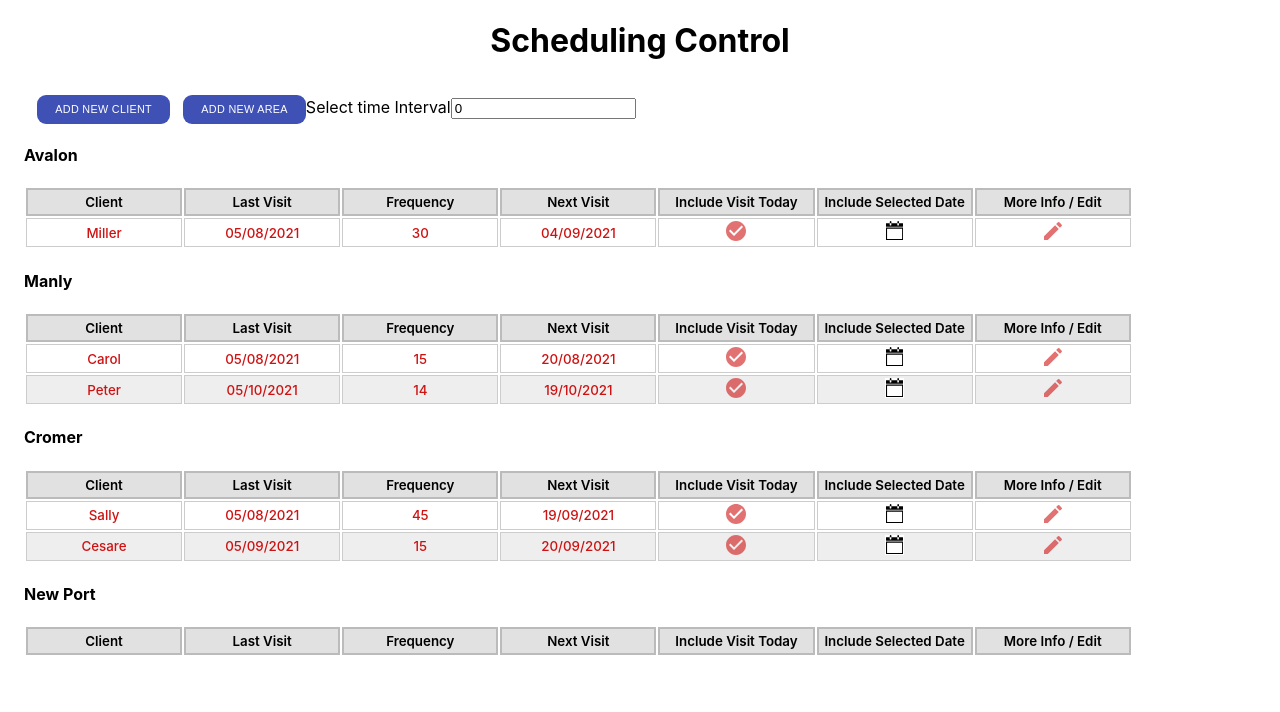
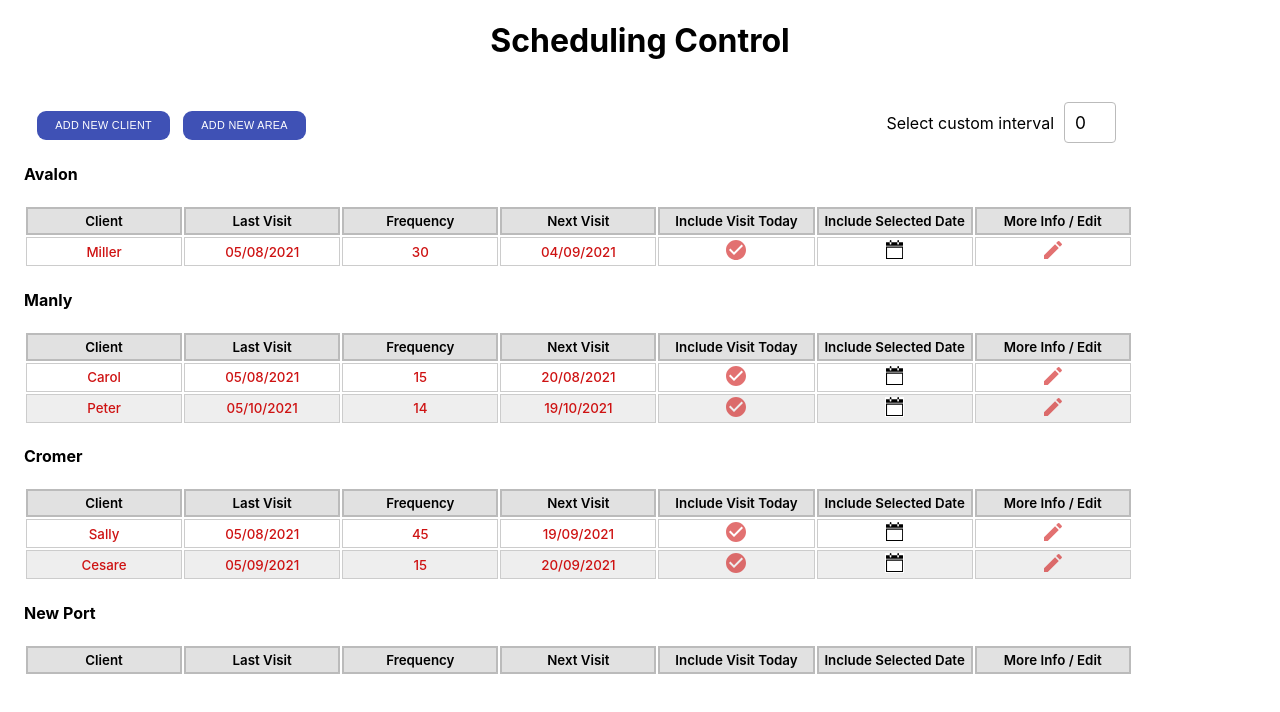
Before and after one commit to bravoarthur/gardener-control, a React (Create React App) app: page / in a window 1280 px wide. Shown: the top 712 px of the page. Built offline with nearby package versions, Linux system fonts and the light colour scheme.

Commit message:
Final Version

```diff
--- a/src/Components/Home/Home.jsx
+++ b/src/Components/Home/Home.jsx
@@ -3,7 +3,7 @@ import AddArea from '../AddArea/AddArea';
 import AddClient from '../AddClient/AddClient';
 import Edit from '../Edit/Edit';
 import ShowList from '../ShowList/ShowList';
-import { ButtonA } from '../UI';
+import { ButtonA, DivHome } from '../UI';
 
 
 function Home() {
@@ -19,9 +19,10 @@ function Home() {
     return (
 
         <>
-
-            {index === 0 ? <ButtonA onClick={()=> _handlePage(1)}>Add new Client</ButtonA> : '' }
-            {index === 0 ? <ButtonA onClick={()=> _handlePage(3)}>Add new Area</ButtonA> : '' }
+            <DivHome>
+                {index === 0 ? <ButtonA onClick={()=> _handlePage(1)}>Add new Client</ButtonA> : '' }
+                {index === 0 ? <ButtonA onClick={()=> _handlePage(3)}>Add new Area</ButtonA> : '' }
+            </DivHome>
             {pages[index]}
 
         </>
--- a/src/Components/ShowList/ShowList.jsx
+++ b/src/Components/ShowList/ShowList.jsx
@@ -1,6 +1,6 @@
 import React, { useContext, useState } from 'react';
 import { ClientsContext } from '../Contexts/ClientsContext';
-import { InputDate, Span, Table, Tbody, Td, Th, Tr } from '../UI';
+import { InputDate, InputNumberEdit, Span, Table, Tbody, Td, Th, Tr } from '../UI';
 import CheckCircleIcon from '@material-ui/icons/CheckCircle'
 import EditIcon from '@material-ui/icons/Edit'
 
@@ -8,9 +8,8 @@ import EditIcon from '@material-ui/icons/Edit'
 
 
 
+
 function ShowList({handlePage}) {
-
-    _handleClassDate('26/10/2021', 1)
 
 
     const {areaList, clientList, _handleTodayVisit, _handleSelectedDate, setEditPage} = useContext(ClientsContext)
@@ -45,6 +44,7 @@ function ShowList({handlePage}) {
 
     const _handleInterval = (event) => {
 
+        console.log(`novo state ${event.target.value}`)
         setIntervalSelector(event.target.value)
 
     }
@@ -55,7 +55,6 @@ function ShowList({handlePage}) {
         setEditPage(clientCapture)
         handlePage(2)
     }
-
 
     /*
     useEffect(() => {
@@ -76,9 +75,15 @@ function ShowList({handlePage}) {
 
         <Span>
 
-            <label>Select time Interval
-                <input type="number" defaultValue={intervalSelector} id="intervalSelector" min={1} onChange={_handleInterval}/>
-            </label>
+            <div className='divSelectInterval'>
+
+                <label>Select custom interval
+
+                    <InputNumberEdit className='inputViewInterval' label='Select' id="intervalSelector" type="number" min={0} defaultValue='0' onChange={_handleInterval} />
+
+                </label>
+
+            </div>
 
 
             {areaList.map((item, index) => {
@@ -109,7 +114,7 @@ function ShowList({handlePage}) {
 
                                     return (
 
-                                            <Tr className={_handleClassDate(it.lastVisit, it.interval)} id={it.name} key={ind}>
+                                            <Tr className={_handleSelectClass(it.lastVisit, it.interval, intervalSelector)} id={it.name} key={ind}>
 
                                                 <Td>{it.name}</Td>
                                                 <Td>{it.lastVisit}</Td>
@@ -183,13 +188,10 @@ function _handleClassDate (dateClass, freq) {
     convDate.setDate(convDate.getDate() + Number(freq))
     const today = new Date()
 
-    console.log(convDate)
-    console.log(today)
 
     const diff = (today.getTime() - convDate.getTime()); // Subtrai uma data pela outra
         const days = Math.ceil(diff / (1000 * 60 * 60 * 24)); // Divide o total pelo total de milisegundos correspondentes a 1 dia. (1000 milisegundos = 1 segundo).
 
-    console.log(days)
 
     if(days <= 0 && days >= -7){
         return 'week'
@@ -200,3 +202,43 @@ function _handleClassDate (dateClass, freq) {
     }
 
 }
+
+function _handleClassDateSelector (dateClass, freq, intervalSelec) {
+
+    const day = dateClass.slice(0,2)
+    const month = dateClass.slice(3,5)
+    const year = dateClass.slice(6,10)
+    const date = `${year}/${month}/${day}`
+
+    const convDate = new Date(date)
+    convDate.setDate(convDate.getDate() + Number(freq))
+    const today = new Date()
+
+
+    const diff = (today.getTime() - convDate.getTime()); // Subtrai uma data pela outra
+        const days = Math.ceil(diff / (1000 * 60 * 60 * 24)); // Divide o total pelo total de milisegundos correspondentes a 1 dia. (1000 milisegundos = 1 segundo).
+
+        console.log(days)
+
+    if(days < -(intervalSelec)){
+        console.log(intervalSelec)
+        return 'hiddenItem'
+    } else if(days >= 0) {
+        console.log(intervalSelec)
+        return''
+    }
+
+}
+
+function _handleSelectClass(lastVisitDate, clientInterval, intervalSel) {
+
+
+    if (Number(intervalSel) === 0) {
+
+        return _handleClassDate(lastVisitDate, clientInterval)
+
+    } else {
+
+        return _handleClassDateSelector(lastVisitDate, clientInterval, intervalSel)
+    }
+}
--- a/src/Components/UI/index.js
+++ b/src/Components/UI/index.js
@@ -38,6 +38,9 @@ export const Table = styled.table`
             color: rgb(5, 143, 5, 0.6);
         }
 
+    }
+    .hiddenItem{
+        display: none;
     }
 
 
@@ -101,7 +104,36 @@ export const Th = styled.th`
 
 `
 
+export const DivHome = styled.div`
+
+    width: 55%;
+    display: inline-block;
+
+    margin-right: 15%;
+
+
+`
+
 export const Span = styled.span`
+
+
+    .divSelectInterval{
+
+        display: inline-block;
+        width: 45%
+
+        margin-left: 55%;
+
+
+    }
+
+    .inputViewInterval{
+        width: 50px;
+        margin-left: 10px;
+        margin-top: 20px;
+        text-align: left;
+    }
+
 
 
 `
@@ -391,6 +423,7 @@ export const DivEdit = styled.div`
         width: 40%;
         margin: auto;
 
+
 `
 
 export const DivBtnEdit = styled.div`
```
